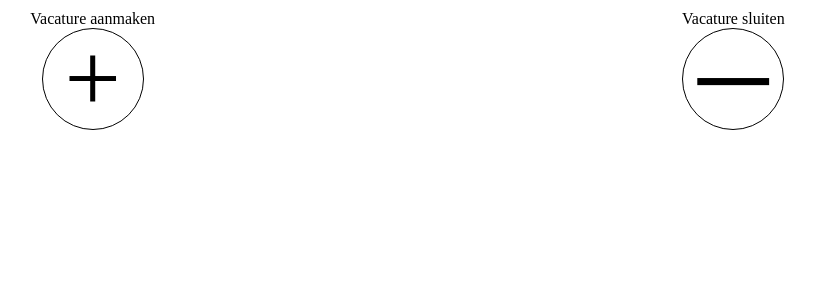
After one commit to ICTM1h3/KratonRosbeijer, a PHP site: template pages/admin_managevacancies.php in a window 1280 px wide. The commit adds this page. Shown: the top 300 px of the page, without its empty margins (227-1042 px from the left). Run offline with PHP 8.4, Linux system fonts and the light colour scheme; the template is opened without the code that fills it, so the values that code supplies are empty.

Commit message:
Upload initial version of manage vacancies.
Only view page and edit page are currently working.

```diff
--- a/database.php
+++ b/database.php
@@ -1,13 +1,13 @@
 
 
 <?php
-$db = "mysql:host=localhost; dbname=winkel; port=3306";
+$db = "mysql:host=localhost; dbname=kratonrosbeijer; port=3306";
 $user = "root";
 $pass = "";
 $db = new PDO($db, $user, $pass);
 
 //Function for execute a query
-function base_query($query, $params = NULL) {
+function base_query($query, $params = NULL) : PDOStatement {
     // Grab the global $db object.
     global $db;
     // Tell PDO to prepare the query. We'll provide the parameters later on.
--- /dev/null
+++ b/pages/admin_managevacancies.php
@@ -0,0 +1,73 @@
+<?php
+
+// Retrieve all current vacancies
+$vacancies = base_query("SELECT * FROM vacancy")->fetchAll();
+//var_dump($vacancies);
+
+?>
+<style>
+    .vacancy_container {
+        display:flex;
+        justify-content: space-between;
+        flex-wrap: wrap;
+        #display:grid;
+        #grid-template-columns: repeat(2, 1fr);
+        #grid-gap: 10px;
+        #grid-auto-rows: minmax(100px, auto);
+    }
+
+    .vacancy_container > div {
+        width:49%;
+        padding:2px;
+    }
+
+    .vacancy_container > div:nth-child(n+3) > div:first-child {
+        width:100%;
+        border-bottom: solid black 1px;
+    }
+
+    .vacancy_container > div:nth-child(n+3) > div:first-child > span {
+        font-weight:bold;
+    }
+
+    .vacancy_container > div:nth-child(n+3) > div:first-child > a {
+        font-style: italic;
+        float:right;
+    }
+
+    .vacancy_container > div:first-child, .vacancy_container > div:nth-child(2)  {
+        text-align:center;
+    }
+
+    .vacancy_container > div:first-child > div, .vacancy_container > div:nth-child(2) > div {
+        border: 1px solid black;
+        border-radius: 50%;
+        width: 100px;
+        height: 100px;
+        margin-left: auto;
+        margin-right: auto;
+        font-size: 100px;
+        line-height: 100px;
+    }
+</style>
+
+<div class="vacancy_container">
+    <div>
+        Vacature aanmaken
+        <div>+</div>
+    </div>
+    <div>
+        Vacature sluiten
+        <div>─</div>
+    </div>
+<?php
+    // Loop through each vacancy and echo the vacancy
+    foreach ($vacancies as $vacancy) {
+        ?>
+        <div>
+            <div><span><?= $vacancy['Title'] ?></span><a href="?p=admin_editvacancy&vacancy=<?=  $vacancy['Id'] ?>">Wijzig</a></div>
+            <div><?= $vacancy['Description'] ?></div>
+        </div>
+    <?php }
+?>
+</div>
--- a/rendering.php
+++ b/rendering.php
@@ -19,8 +19,8 @@ function renderPage()
 	}
 
 	// Check if the path doesn't contain any malicious path
-	if (!preg_match('/[^A-Za-z0-9]/', $page)) {
-	  // string contains only english letters & digits
+	if (!preg_match('/[^A-Za-z0-9_]/', $page)) {
+		return "Certain characters were used which are not allowed";
 	}
 
     // Return to homepage.php if there is no page found.
```
Also changed, not shown: pages/admin_editvacancy.php (added, +147 -0 lines).
